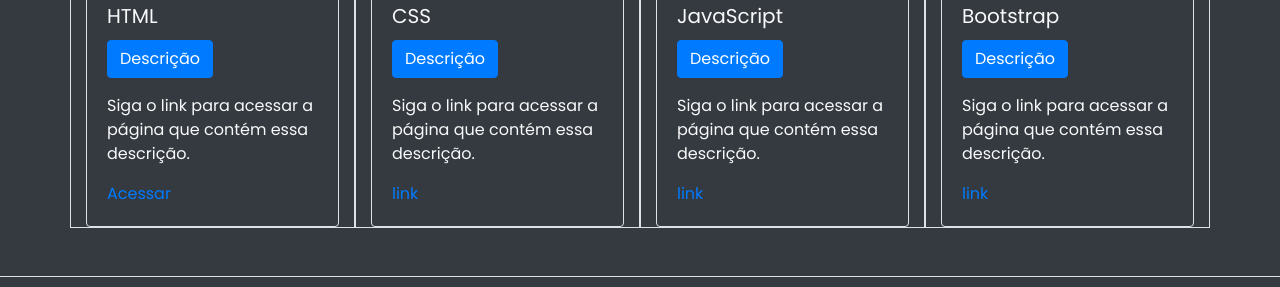
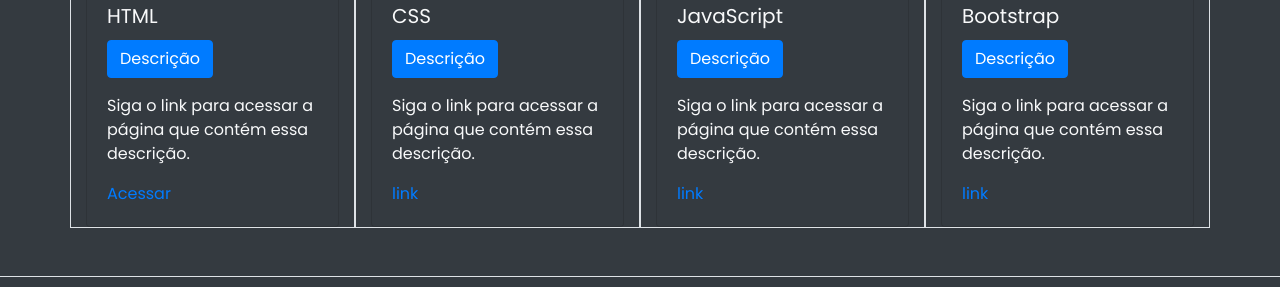
Before and after one commit to laurourbano/desafio1_front-end_iUUL, a website: page PrimeiroDesafio/pages/tecnologias.html in a window 1280 px wide. Shown: the part 387-674 px from the top of the page. Drawn offline with nearby package versions, Linux system fonts and the light colour scheme.

Commit message:
Update tecnologias.html

```diff
--- a/PrimeiroDesafio/pages/tecnologias.html
+++ b/PrimeiroDesafio/pages/tecnologias.html
@@ -67,7 +67,7 @@
 		</div>
 		<div class="row card-deck mt-5 mb-5">
 			<div class="col border m-0 p-0">
-				<div class="card bg-dark text-light border">
+				<div class="card bg-dark text-light">
 					<img class="card-img-top mx-auto" src="../assets/img/html5.png" alt="Imagem de capa do card" />
 					<div class="card-body text-light">
 						<h5 class="card-title">HTML</h5>
@@ -107,7 +107,7 @@
 				</div>
 			</div>
 			<div class="col border m-0 p-0">
-				<div class="card bg-dark text-light border">
+				<div class="card bg-dark text-light">
 					<img class="card-img-top mx-auto" src="../assets/img/css3.png" alt="Imagem de capa do card" />
 					<div class="card-body text-light">
 						<h5 class="card-title">CSS</h5>
@@ -149,7 +149,7 @@
 				</div>
 			</div>
 			<div class="col border m-0 p-0">
-				<div class="card bg-dark text-light border">
+				<div class="card bg-dark text-light">
 					<img class="card-img-top mx-auto" src="../assets/img/javascript.png" alt="Imagem de capa do card" />
 					<div class="card-body">
 						<h5 class="card-title">JavaScript</h5>
@@ -191,7 +191,7 @@
 				</div>
 			</div>
 			<div class="col border m-0 p-0">
-				<div class="card bg-dark text-light border">
+				<div class="card bg-dark text-light">
 					<img class="card-img-top mx-auto" src="../assets/img/bootstrap.png" alt="Imagem de capa do card" />
 					<div class="card-body">
 						<h5 class="card-title">Bootstrap</h5>
```
